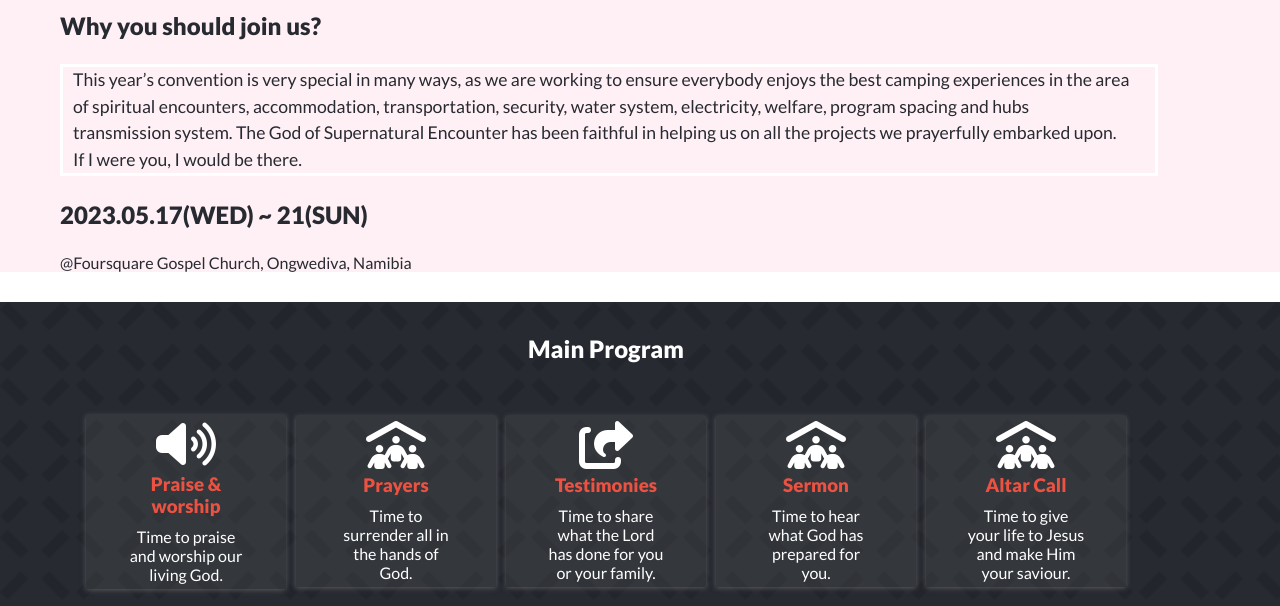
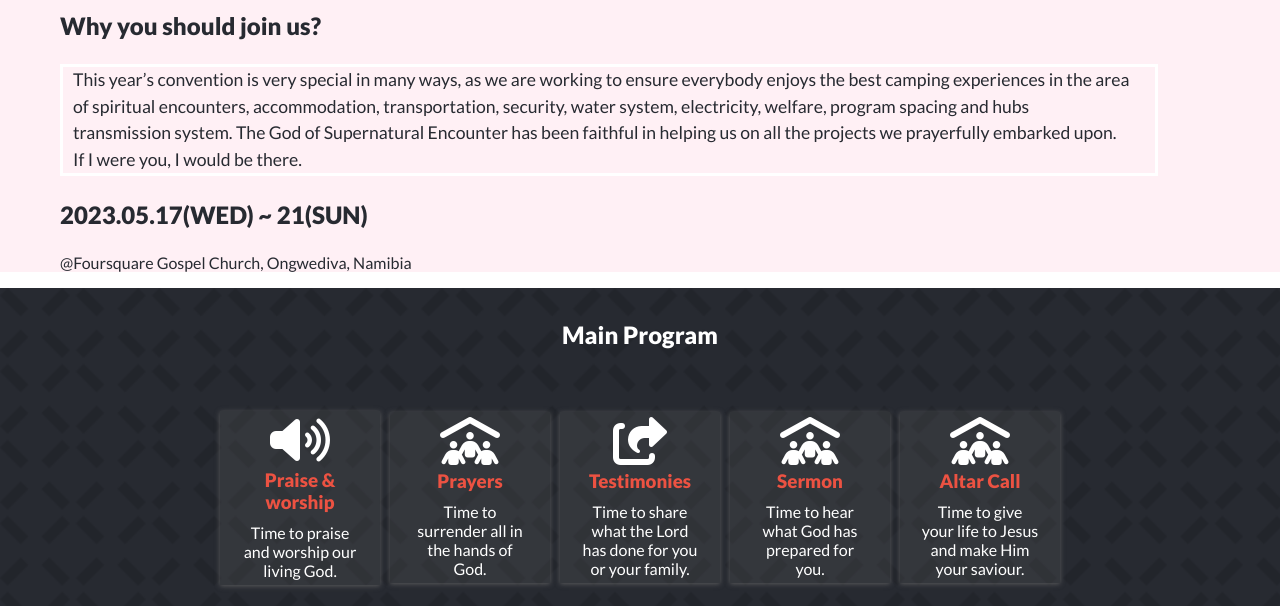
Before and after one commit to WilhelmK109/capstone-project, a website: page index.html in a window 1280 px wide. Shown: the part 315-921 px from the top of the page. Drawn offline with Linux system fonts and the light colour scheme.

Commit message:
Add correct margins to the cards section

```diff
--- a/styles.css
+++ b/styles.css
@@ -144,7 +144,7 @@ body {
   justify-content: center;
   align-items: center;
   width: 90%;
-  margin: 30px;
+  margin: 0% auto;
   row-gap: 20px;
 }
 
@@ -161,7 +161,6 @@ body {
 .cards {
   display: flex;
   flex-direction: column;
-  row-gap: 10px;
   justify-content: center;
   align-items: center;
   width: 100%;
@@ -173,7 +172,8 @@ body {
   align-items: center;
   text-align: start;
   box-shadow: var(--shadow);
-  width: 95%;
+  width: 90%;
+  margin: 10px auto;
 }
 
 .card .fas {
@@ -586,7 +586,7 @@ hr {
     text-align: center;
     align-items: center;
     font-size: 1rem;
-    width: 200px;
+    width: 160px;
   }
 
   .fa-solid {
```
